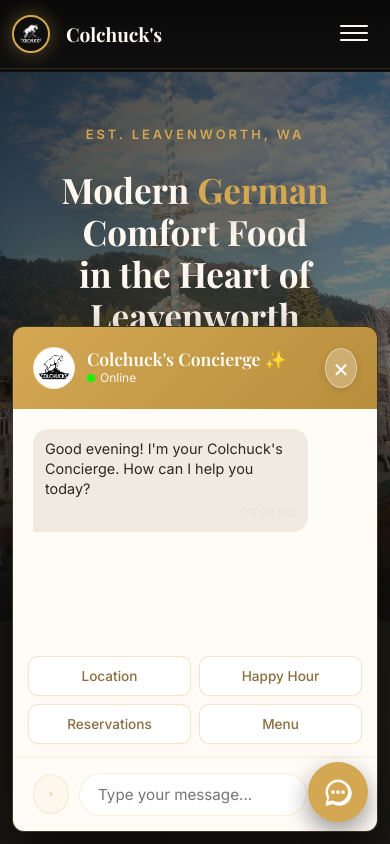
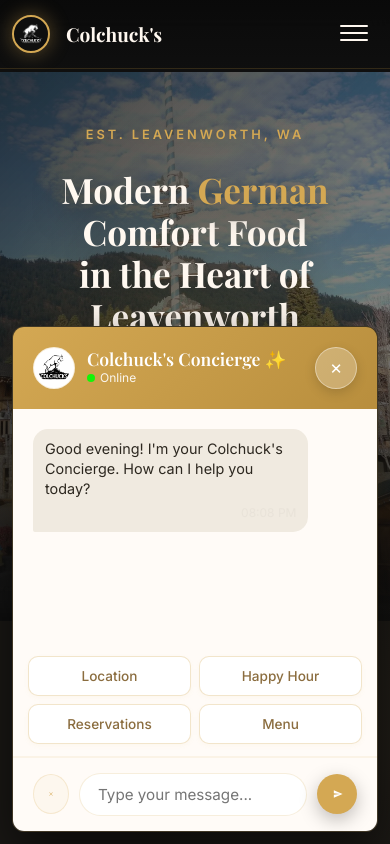
Before and after one commit to cogniqyatendra-del/Colchuck-s, a plain HTML site: page index.html in a window 390 px wide. Both pictures are taken after a click on the element 338 px from the left and 792 px from the top of the page. Drawn offline with nearby package versions, Linux system fonts and the light colour scheme.

Commit message:
chatbot popup ui fix

```diff
--- a/bot.js
+++ b/bot.js
@@ -100,6 +100,12 @@ document.addEventListener('DOMContentLoaded', () => {
             // Refresh welcome message when opening
             showInitialWelcome();
         }
+        // Hide the launcher while the chat window is open (prevents overlap on small screens)
+        const isOpen = !window.classList.contains('hidden');
+        try {
+            launcher.style.display = isOpen ? 'none' : 'flex';
+        } catch (e) {}
+
         // Notify scroll listener to update backToTop visibility
         window.dispatchEvent(new Event('scroll'));
     });
@@ -107,6 +113,8 @@ document.addEventListener('DOMContentLoaded', () => {
     closeBtn.addEventListener('click', (e) => {
         e.stopPropagation();
         window.classList.add('hidden');
+        // restore launcher visibility when chat closed
+        try { launcher.style.display = 'flex'; } catch (e) {}
         // Notify scroll listener to update backToTop visibility
         window.dispatchEvent(new Event('scroll'));
     });
--- a/style.css
+++ b/style.css
@@ -2653,8 +2653,8 @@ body {
     border: 1px solid rgba(255, 255, 255, 0.4);
     color: #fff;
     font-size: 1.6rem;
-    width: 32px;
-    height: 32px;
+    width: 36px;
+    height: 36px;
     border-radius: 50%;
     cursor: pointer;
     display: flex;
@@ -2778,6 +2778,8 @@ body {
     align-items: center;
     justify-content: center;
     cursor: pointer;
+    position: relative;
+    z-index: 5; /* keep send button above any other floating elements */
 }
 
 .send-btn svg {
@@ -2897,6 +2899,27 @@ body {
         bottom: 20px;
         right: 20px;
     }
+
+    /* Ensure launcher does not overlap chat window controls when open; the launcher will be hidden via JS when window opens */
+    .chatbot-launcher {
+        z-index: 1000; /* lower than the chat window */
+    }
+
+    /* Make close button more prominent and circular on small screens */
+    .chatbot-header .close-btn {
+        width: 42px;
+        height: 42px;
+        font-size: 1.2rem;
+        border-radius: 50%;
+        box-shadow: 0 4px 12px rgba(0,0,0,0.15);
+        z-index: 2010;
+    }
+
+    /* Ensure send button floats above other elements */
+    .send-btn {
+        z-index: 2020;
+        box-shadow: 0 6px 18px rgba(0,0,0,0.25);
+    }
 }
 
 /* ========== ADDITIONAL RESPONSIVE TWEAKS ========== */
```
